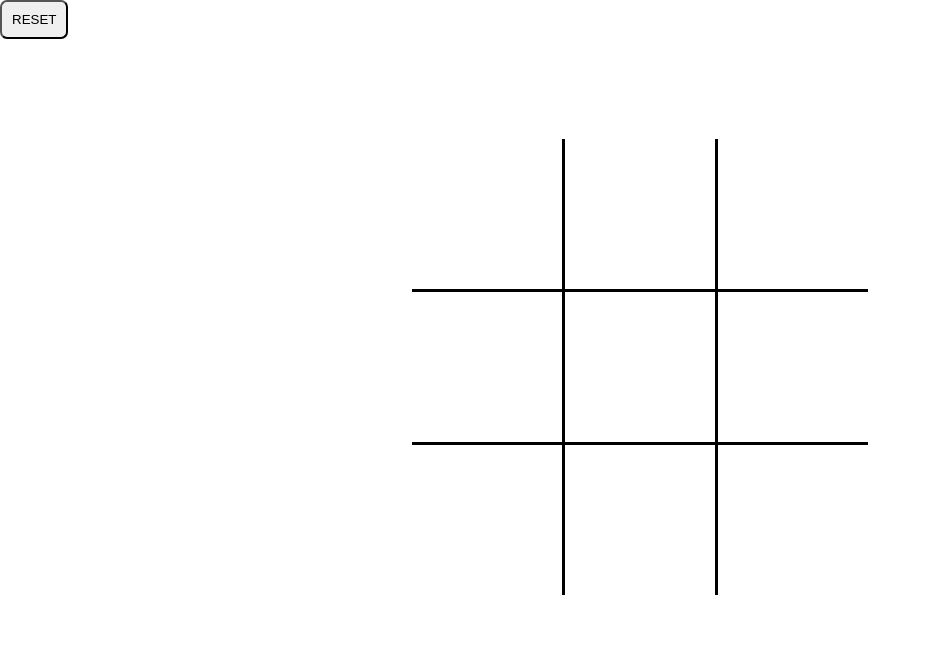
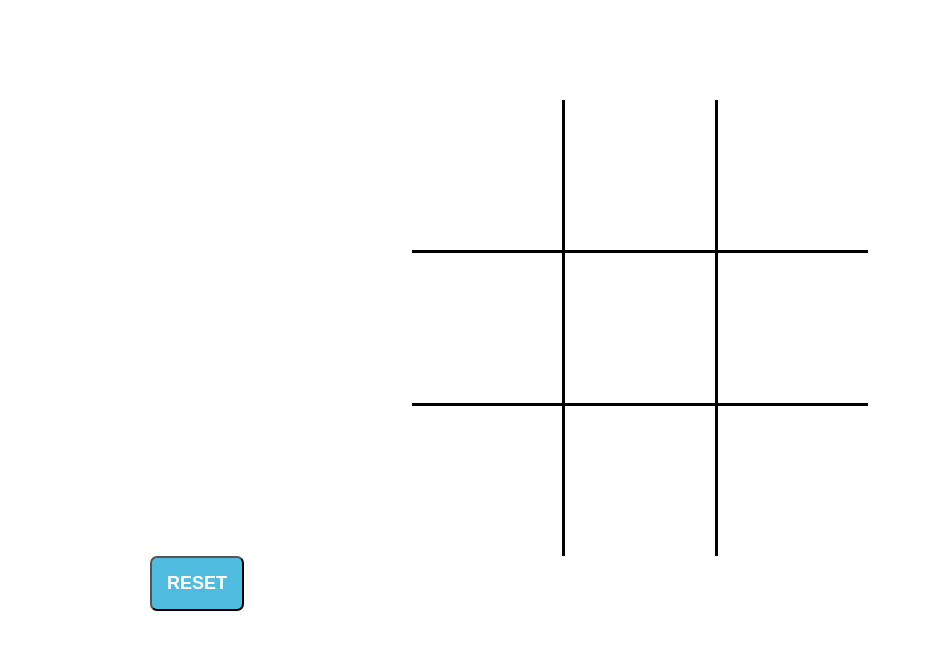
Before and after one commit to YasminMattos/tic-tac-toe, a plain HTML site: page index.html in a window 1280 px wide. Shown: the whole page, without its empty margins (0-931 px from the left). Drawn offline with Linux system fonts and the light colour scheme.

Commit message:
agrega reset funcional

```diff
--- a/css/main.css
+++ b/css/main.css
@@ -24,8 +24,17 @@
     width: 150px;
 }
 
-button {
-    padding: 10px;
+.clear {
+    padding: 15px;
     border-radius: 7px 7px 7px 7px;
     outline: none;
+    transform: translateX(150px);
+    background-color: #4fbcdf;
+    color: #fff;
+    font-size: 18px;
+    font-weight: bold;
 }
+
+.clear:hover {
+    background-color: #1dda59;
+}
--- a/index.html
+++ b/index.html
@@ -26,10 +26,9 @@
                 <td></td>
             </tr>
         </tbody>
-        <button onclick="clear()">RESET</button>
     </table>
 
-
+    <button class="clear" type="button">RESET</button>
 
 
     <script src="js/app.js"></script>
--- a/js/app.js
+++ b/js/app.js
@@ -30,7 +30,9 @@ function verificaFin(O,X){
     return fin;
 }
 */
+var clear = document.querySelector('.clear');
+clear.addEventListener('click',reset);
 
-function clear() {
-    document.getElementsByClassName('board').reset();
+function reset() {
+    window.location.reload();
 }
```
